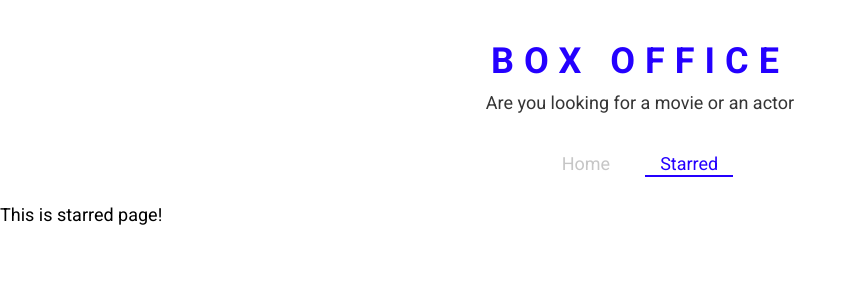
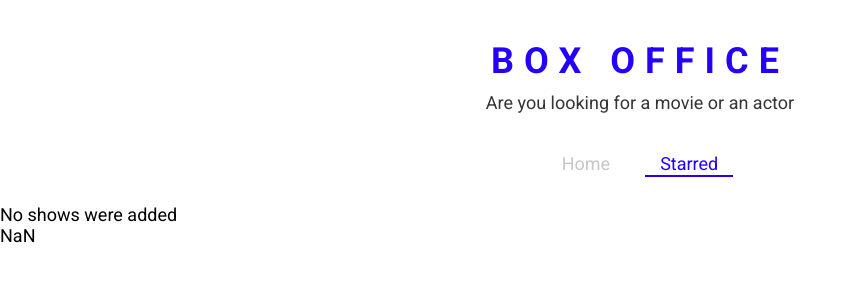
Before and after one commit to Prashant-17-11/BoxOffice, a React (Create React App) app: page /starred in a window 1280 px wide. Shown: the top 300 px of the page, without its empty margins (0-856 px from the left). Built offline with nearby package versions, Linux system fonts and the light colour scheme.

Commit message:
completed starred component

```diff
--- a/src/Routes/Starred.js
+++ b/src/Routes/Starred.js
@@ -1,8 +1,42 @@
-import React from "react";
+import React, { useEffect, useState } from "react";
 import MainPageLayout from "../Components/MainPageLayout";
+import { useShows } from "../Misc/CustomHooks";
+import { apiGet } from "../Misc/Config";
+import ShowGrid from "../Components/show/ShowGrid";
 
 const Starred = () => {
-  return <MainPageLayout>This is starred page!</MainPageLayout>;
+  const [starred] = useShows();
+  const [shows, setShows] = useState(null);
+  const [isLoading, setIsLoading] = useState(true);
+  const [error, setError] = useState(null);
+
+  useEffect(() => {
+    if (starred && starred.length > 0) {
+      const promises = starred.map((showId) => apiGet(`/shows/${showId}`));
+
+      Promise.all(promises)
+        .then((apiData) => apiData.map((show) => ({ show })))
+        .then((results) => {
+          setShows(results);
+          setIsLoading(false);
+        })
+        .catch((error) => {
+          setError(error.message);
+          setIsLoading(false);
+        });
+    } else {
+      setIsLoading(false);
+    }
+  }, [starred]);
+
+  return (
+    <MainPageLayout>
+      {isLoading && <div>Shows are still loading</div>}
+      {error && <div>Error occured: {error}</div>}
+      {!isLoading && !shows && <div>No shows were added</div>}
+      {!isLoading && !error && shows ** <ShowGrid data={shows} />}
+    </MainPageLayout>
+  );
 };
 
 export default Starred;
```
